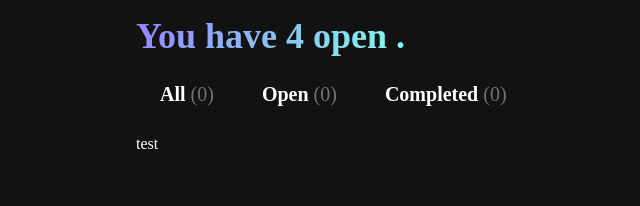
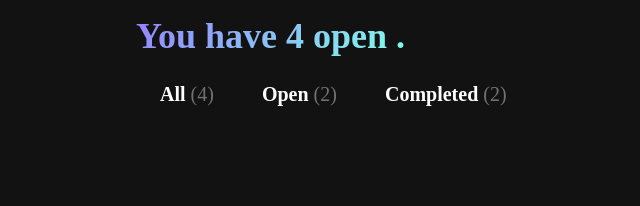
Before and after one commit to patriciakennedy/react-todo-app, a React (Vite) app: page / in a window 1280 px wide. Shown: the top 206 px of the page, without its empty margins (120-760 px from the left). Built offline with nearby package versions, Linux system fonts and the light colour scheme; a web font is replaced by a local one.

Commit message:
Implemented Tabs component with props support and todos integration

```diff
--- a/src/components/Tabs.jsx
+++ b/src/components/Tabs.jsx
@@ -1,13 +1,22 @@
-export function Tabs() {
+export function Tabs(props) {
+    const { todos } = props;
+
     const tabs = ['All', 'Open', 'Completed'];
 
     return (
         <nav className="tab-container">
             {tabs.map((tab, tabIndex) => {
+                const numOfTasks =
+                    tab === 'All'
+                        ? todos.length
+                        : tab === 'Open'
+                        ? todos.filter((val) => !val.complete).length
+                        : todos.filter((val) => val.complete).length
+
                 return (
                     <button key={tabIndex} className="tab-button">
                         <h4>
-                            {tab} <span>(0)</span>
+                            {tab} <span>({numOfTasks})</span>
                         </h4>
                     </button>
                 );
--- a/src/components/TodoList.jsx
+++ b/src/components/TodoList.jsx
@@ -4,7 +4,6 @@ export function TodoList() {
     return (
         <div>
             <TodoCards />
-            <p>test</p>
         </div>
     );
 }
```
Also changed, not shown: src/fanta.css (+1 -17 lines).
